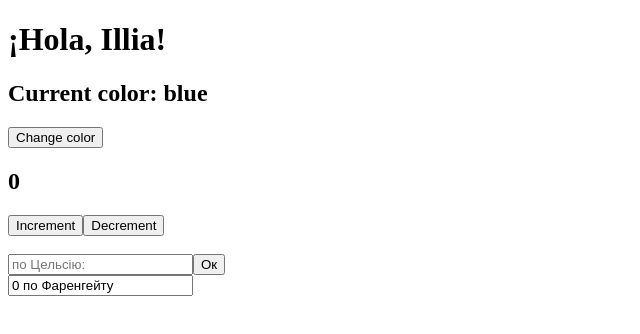
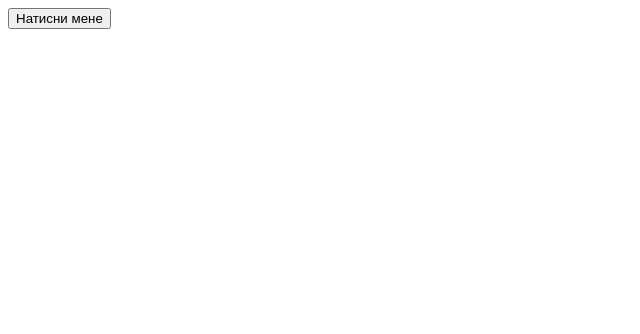
Before and after one commit to illiabutsenko/Node-React, a React app: page / in a window 1280 px wide. Shown: the top 334 px of the page, without its empty margins (0-640 px from the left). Built offline with nearby package versions, Linux system fonts and the light colour scheme; the HTML template or start-up script is replaced by a standard one.

Commit message:
React. Handlers

```diff
--- a/src/index.jsx
+++ b/src/index.jsx
@@ -1,19 +1,24 @@
 import ReactDOM from "react-dom/client";
-import Counter from "./components/Counter";
-import Color from "./components/Color";
-import TemperatureConverter from "./components/TemperatureConverter";
+import React, { useState } from 'react';
 
-function Welcome(props) {
-  return <h1>¡Hola, {props.name}!</h1>;
+function MyComponent() {
+  const [buttonText, set] = useState("Натисни мене");
+
+  const changeButtonText = () => {
+    set("Кнопку натиснуто");
+  };
+
+  return (
+    <div>
+      <button onClick={changeButtonText}>{buttonText}</button>
+    </div>
+  );
 }
 
 function App() {
   return (
     <div>
-      <Welcome name="Illia" />
-      <Color />
-      <Counter />
-      <TemperatureConverter />
+      <MyComponent />
     </div>
   );
 }
```
